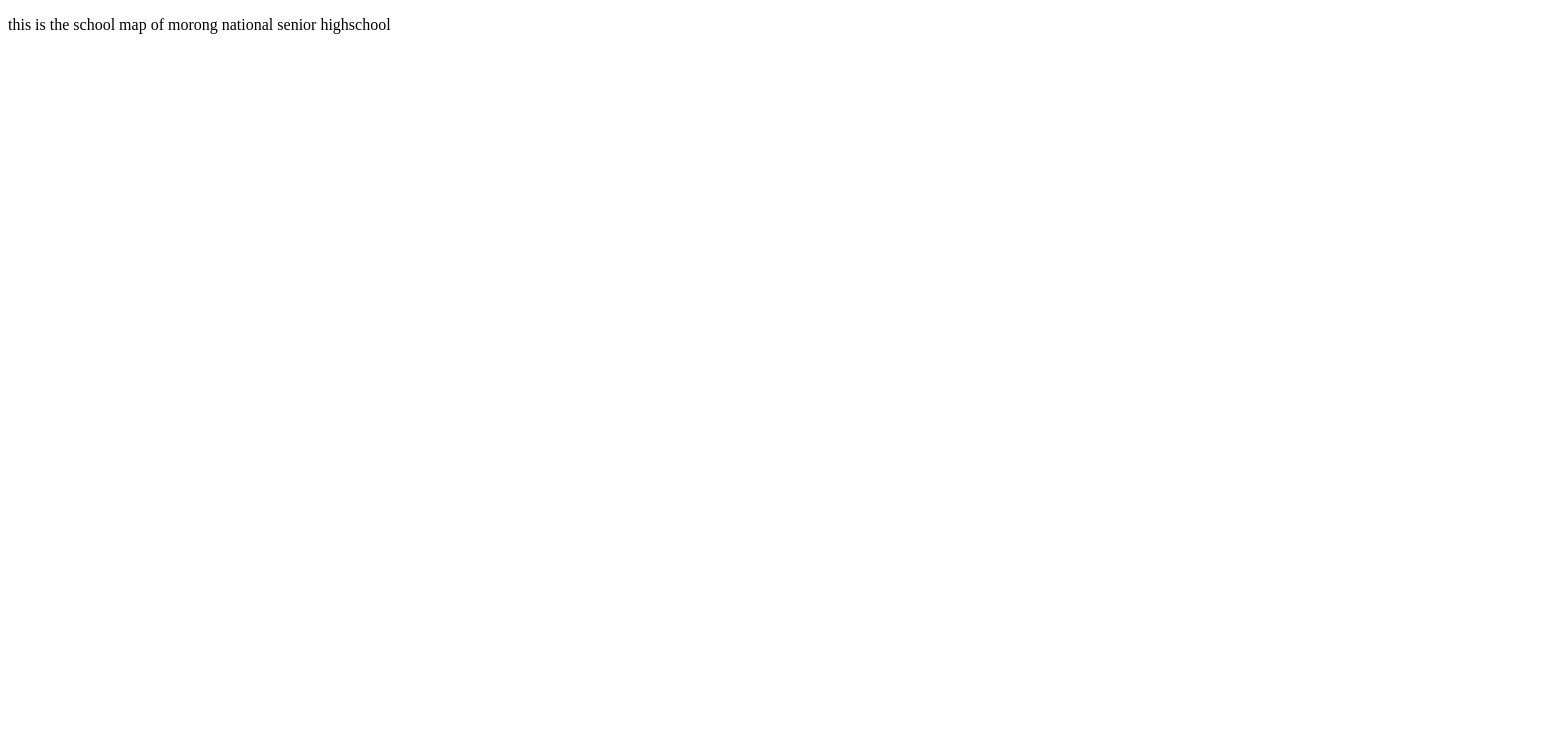
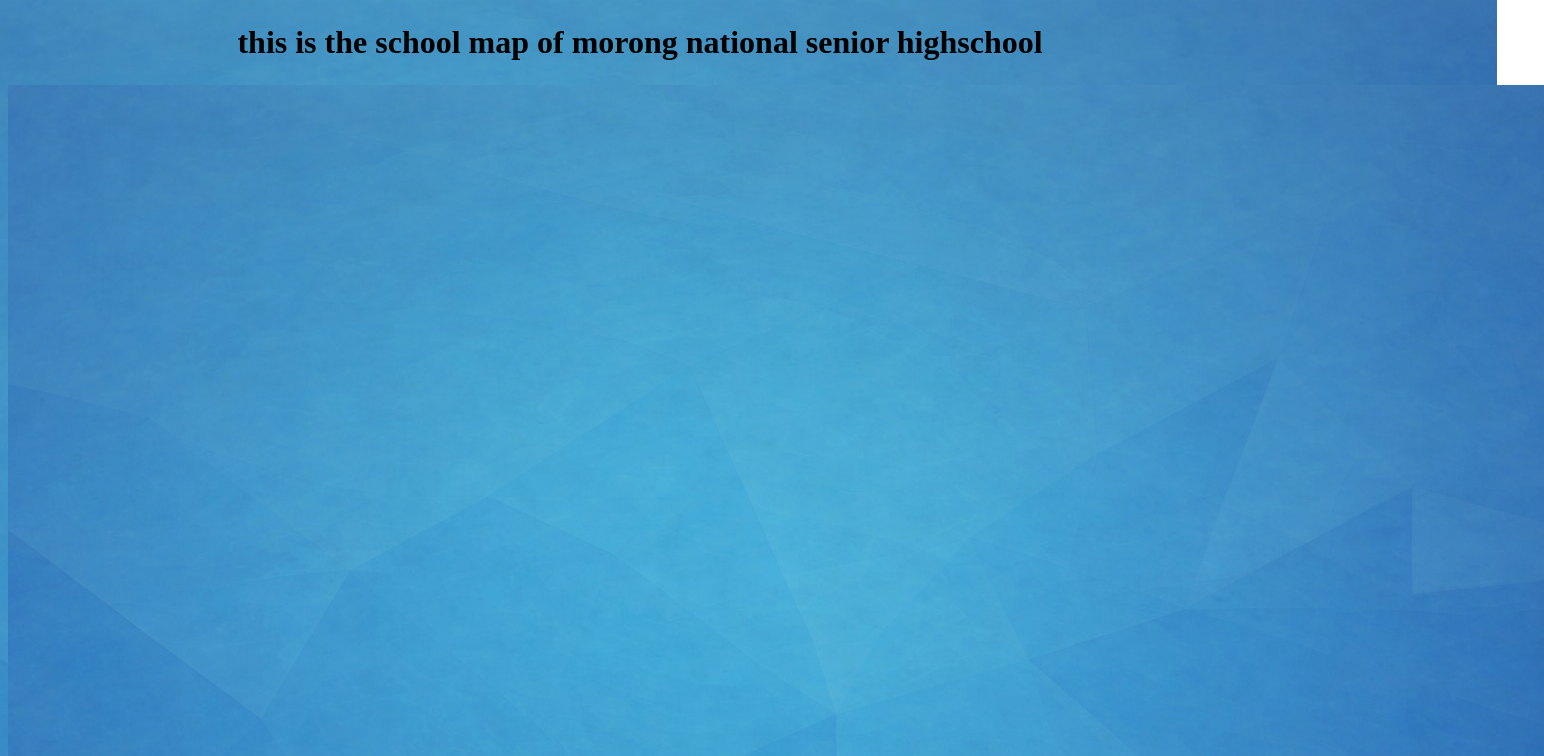
Before and after one commit to jolsmagnaye-create/g10trial, a plain HTML site: page index.html in a window 1280 px wide. Shown: the top 756 px of the page, 1544 px wide, since content can reach past the window. Drawn offline with Linux system fonts and the light colour scheme.

Commit message:
Local changes before sync

```diff
--- a/index.html
+++ b/index.html
@@ -7,9 +7,16 @@
     <link rel="stylesheet" href="style.css">
 </head>
 <body>
-     <p class="intro">
+
+    <h1 class="intro">
         this is the school map of morong national senior highschool
      </h1>
 
+
+    <img src="background.png" alt="School Map">
+
+<button>
+    <a href="page2.html" class="next-button">Next</a>
+</button>
 </body>
 </html>
--- a/style.css
+++ b/style.css
@@ -1,3 +1,12 @@
- .body{
+  body {
+    background-image: url('./background.png');
+    background-size: cover;
+    background-position: center;
+    background-repeat: no-repeat;
+}
 
- }
+.intro {
+    text-align: center;
+    margin: 1.5rem 0;
+
+}
```
Also changed, not shown: background.png (added).
